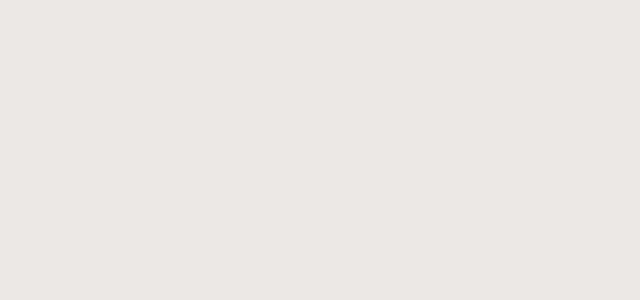
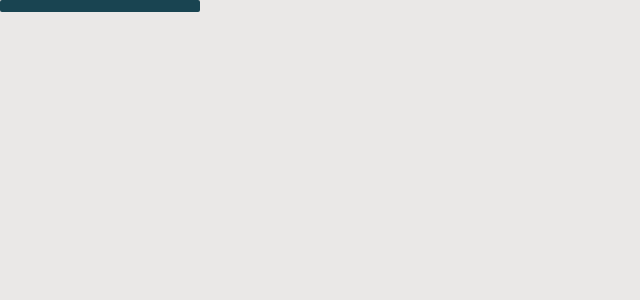
Before and after one commit to EgilVDW/pentia, a Vue app: page /chat in a window 1280 px wide. Before the commit this address had no page. Shown: the top 300 px of the page, without its empty margins (0-640 px from the left). Built offline with nearby package versions, Linux system fonts and the light colour scheme; a web font is replaced by a local one.

Commit message:
add chat components

```diff
--- /dev/null
+++ b/src/components/Message.vue
@@ -0,0 +1,52 @@
+<script setup>
+defineProps({
+  outgoing: Boolean,
+  content: String,
+  timestamp: String,
+  status: String
+});
+</script>
+<template>
+  <div class="chat-message">
+    <p
+      class="chat-message__content"
+      :class="
+        outgoing
+          ? 'chat-message__content--outgoing'
+          : 'chat-message__content--incoming'
+      "
+    >
+      {{ content }}
+    </p>
+    <time v-if="outgoing" class="chat-message__meta">{{ timestamp }}</time>
+    <span class="chat-message__meta">{{ status }}</span>
+  </div>
+</template>
+<style scoped lang="scss">
+.chat-message {
+  display: flex;
+  flex-direction: column;
+  gap: 0.125rem;
+
+  &__content {
+    padding: 0.375rem;
+    max-width: 12.5rem;
+    border-radius: $border-radius-small;
+
+    &--incoming {
+      background-color: $color-surface;
+    }
+
+    &--outgoing {
+      background-color: $color-primary;
+      color: $color-surface;
+    }
+  }
+
+  &__meta {
+    color: $color-primary;
+    font-size: 0.625rem;
+    line-height: 1.25rem;
+  }
+}
+</style>
--- /dev/null
+++ b/src/components/MessageList.vue
@@ -0,0 +1,27 @@
+<script setup>
+import Message from "@/components/Message.vue";
+
+defineProps({
+  data: Array,
+  user: String
+});
+</script>
+<template>
+  <div>
+    <Message
+      v-for="(item, index) in data"
+      :key="index"
+      :outgoing="item.user === user"
+      :content="item.content"
+      :timestamp="item.timestamp"
+      :status="item.status"
+    />
+  </div>
+</template>
+<style scoped lang="scss">
+.message-list {
+  display: flex;
+  flex-direction: column;
+  gap: 0.5rem;
+}
+</style>
--- a/src/router/index.js
+++ b/src/router/index.js
@@ -3,6 +3,7 @@ import HomeView from "@/views/HomeView.vue";
 import PlaceholderView from "@/views/PlaceholderView.vue";
 import ProfileView from "@/views/ProfileView.vue";
 import DocumentsView from "@/views/DocumentsView.vue";
+import ChatView from "@/views/ChatView.vue";
 
 const router = createRouter({
   history: createWebHistory(import.meta.env.BASE_URL),
@@ -26,6 +27,11 @@ const router = createRouter({
       path: "/documents",
       name: "documents",
       component: DocumentsView
+    },
+    {
+      path: "/chat",
+      name: "chat",
+      component: ChatView
     }
   ]
 });
--- /dev/null
+++ b/src/views/ChatView.vue
@@ -0,0 +1,17 @@
+<script setup>
+import MessageList from "@/components/MessageList.vue";
+
+const data = [
+  {
+    user: "user1",
+    content: "",
+    timestamp: "",
+    status: ""
+  }
+];
+
+const user = "user1";
+</script>
+<template>
+  <MessageList :data="data" :user="user" />
+</template>
```
